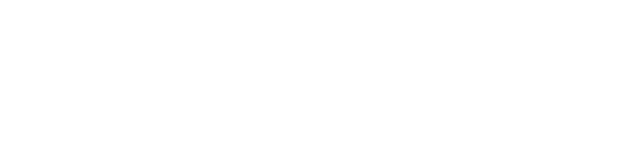
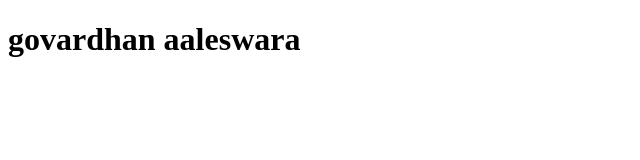
Before and after one commit to govardhanaaleswara96/node_js_cart_app, a plain HTML site: page index.html in a window 1280 px wide. Shown: the whole page, without its empty margins (0-640 px from the left). Drawn offline with Linux system fonts and the light colour scheme.

Commit message:
three added

```diff
--- a/index.html
+++ b/index.html
@@ -6,5 +6,7 @@
     <meta http-equiv="X-UA-Compatible" content="ie=edge" />
     <title>Document</title>
   </head>
-  <body></body>
+  <body>
+    <h1>govardhan aaleswara</h1>
+  </body>
 </html>
```
